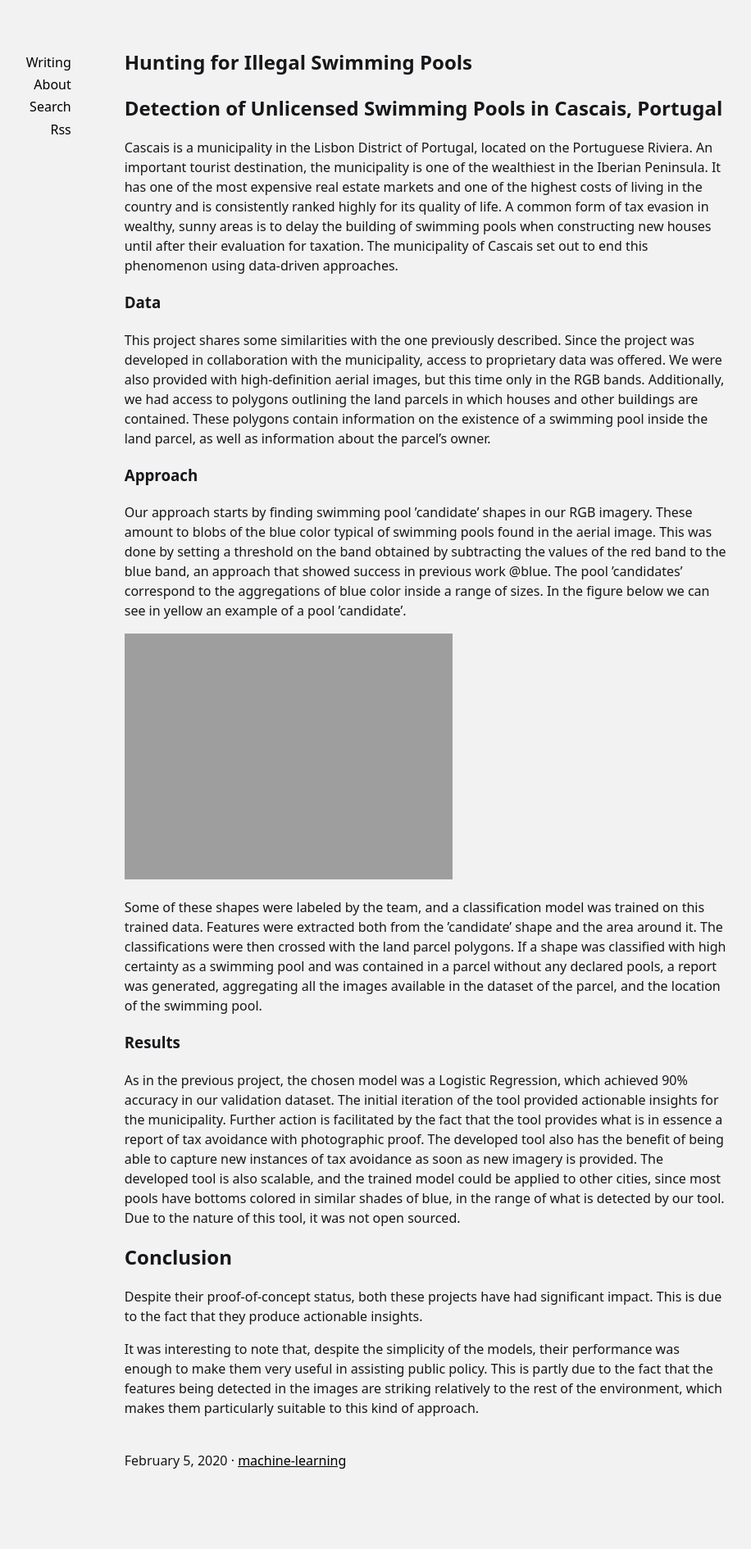
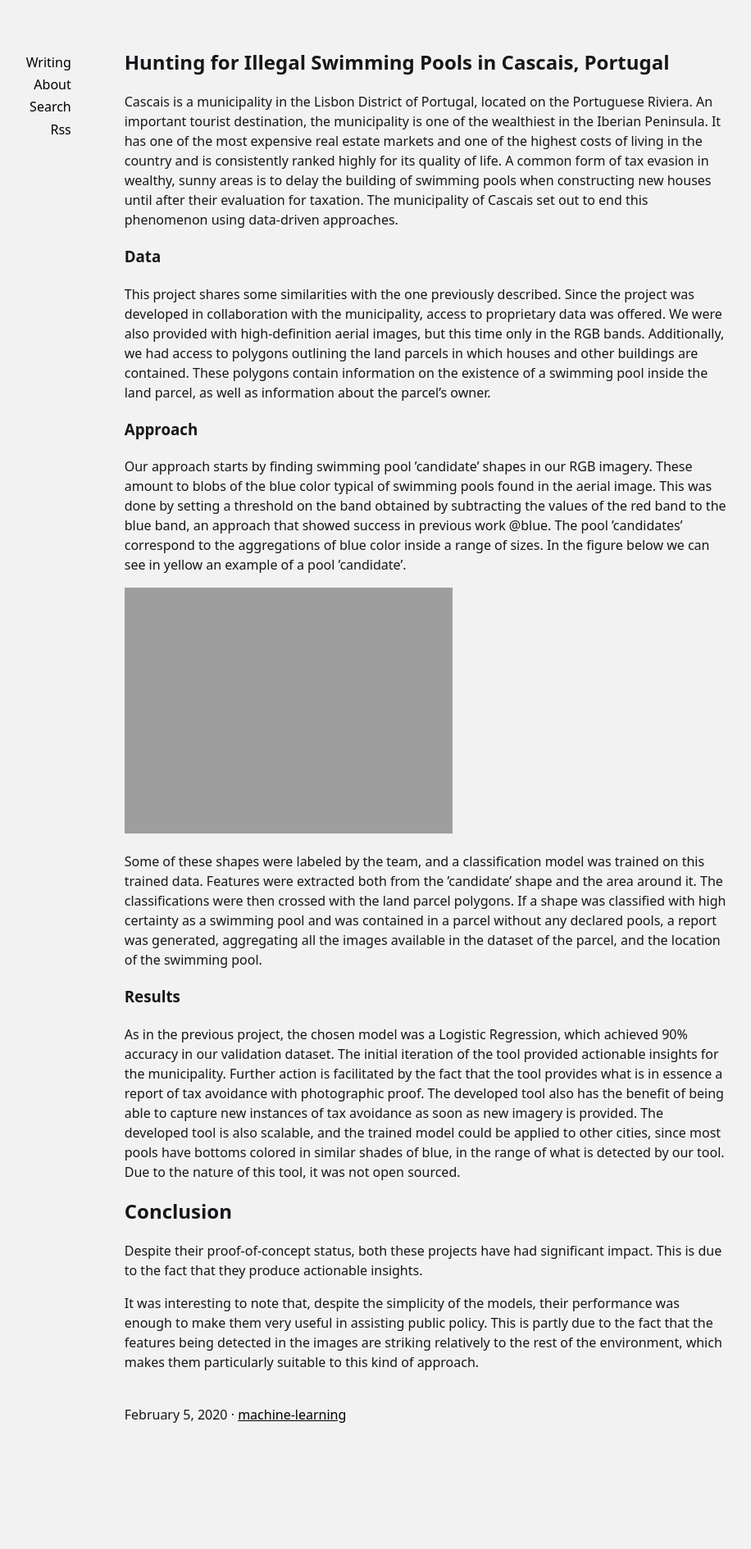
Before and after one commit to fernandeslouro/blog, a Jekyll site: the page built from _posts/2020-02-05-hunting-for-illegal-pools.md, in a window 1280 px wide. Shown: the whole page at 82% size, without its empty margins (201-1117 px from the left). Built offline with Jekyll 4.4.1, drawn with Linux system fonts in a browser that asks for light colours; after the commit the page ends 1834 px from its top, so only the background shows below that.

Commit message:
Update 2020-02-05-hunting-for-illegal-pools.md

```diff
--- a/_posts/2020-02-05-hunting-for-illegal-pools.md
+++ b/_posts/2020-02-05-hunting-for-illegal-pools.md
@@ -1,12 +1,10 @@
 ---
 layout: post
-title: Hunting for Illegal Swimming Pools
+title: Hunting for Illegal Swimming Pools in Cascais, Portugal
 description: This is a one line long test for my first post
 summary: Options to learn to code online.
 tags: [machine-learning]
 ---
-
-## Detection of Unlicensed Swimming Pools in Cascais, Portugal
 
 Cascais is a municipality in the Lisbon District of Portugal, located on the Portuguese Riviera. An important tourist destination, the municipality is one of the wealthiest in the Iberian Peninsula. It has one of the most expensive real estate markets and one of the highest costs of living in the country and is consistently ranked highly for its quality of life. A common form of tax evasion in wealthy, sunny areas is to delay the building of swimming pools when constructing new houses until after their evaluation for taxation. The municipality of Cascais set out to end this phenomenon using data-driven approaches.
 
```
